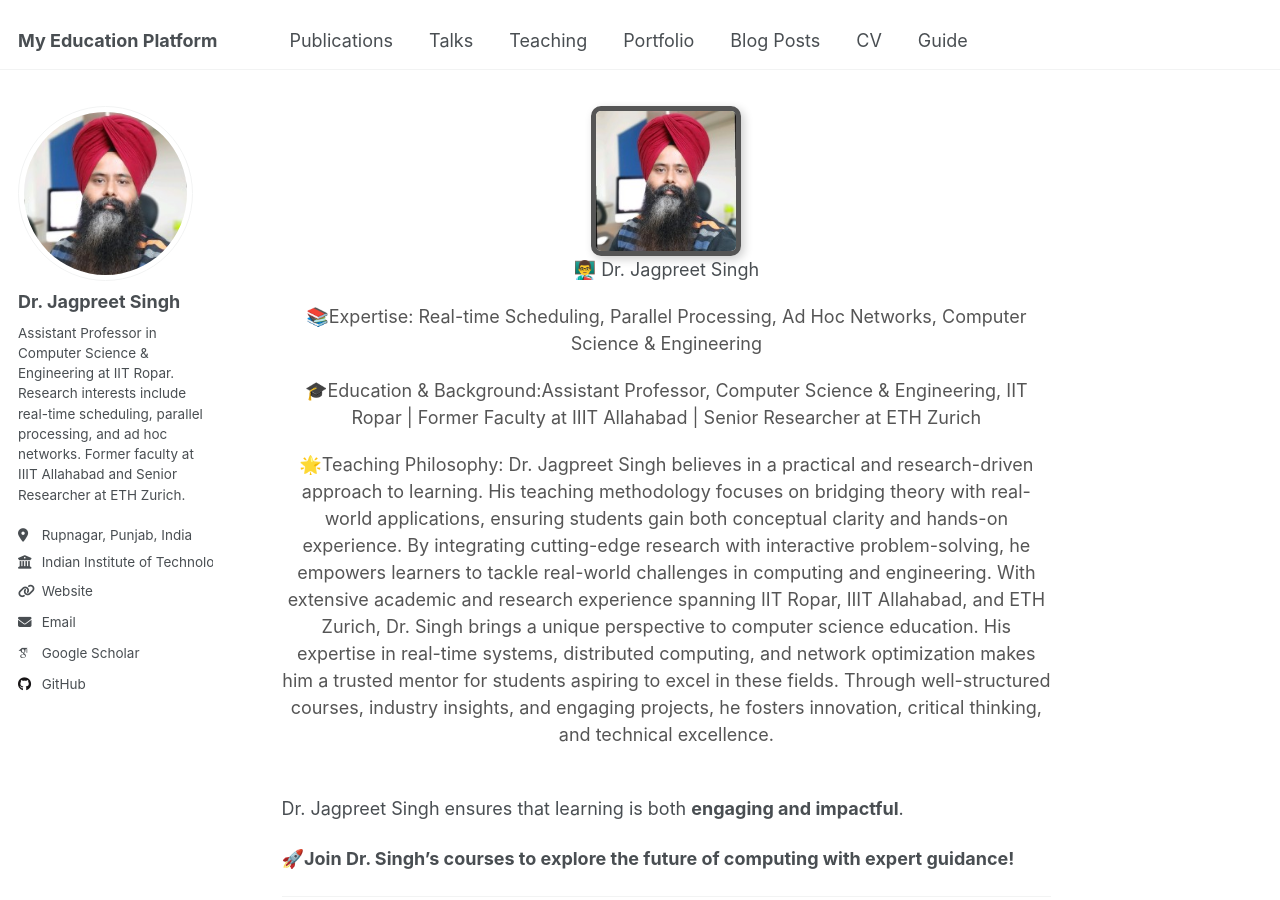
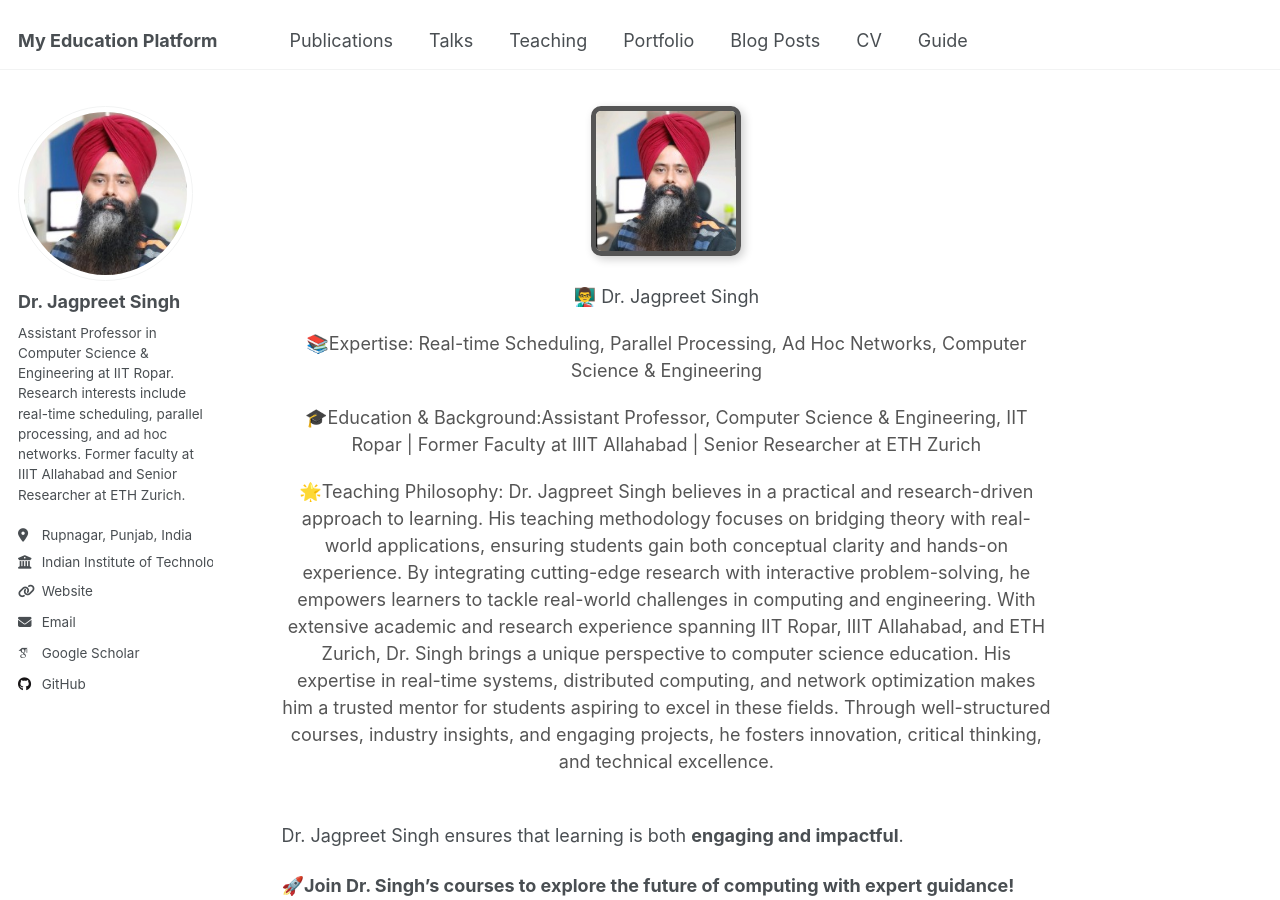
Before and after one commit to Sharma-eng-cli/Sharma-eng-cli.github.io, a Jekyll site: the page built from _pages/about.md, in a window 1280 px wide and 900 px high, scrolled down 581 px. Built offline with Jekyll 4.4.1, drawn with Linux system fonts in a browser that asks for light colours; some web fonts are replaced; comment, search, counter and statistics services are not loaded.

Commit message:
initial commit

```diff
--- a/_pages/about.md
+++ b/_pages/about.md
@@ -35,7 +35,7 @@ With a strong focus on **academic excellence, skill development, and real-world
          style="border-radius: 10px; /* Square corners with slight rounding */
                 border: 5px solid #555; /* Darker border for contrast */
                 width: 150px; height: 150px;
-                object-fit: cover; box-shadow: 3px 3px 10px rgba(0, 0, 0, 0.2);">
+                object-fit: cover; box-shadow: 3px 3px 10px rgba(0, 0, 0, 0.2);"><br>
 
 👨‍🏫 Dr. Jagpreet Singh
 
--- a/assets/js/api-connection.js
+++ b/assets/js/api-connection.js
@@ -4,7 +4,7 @@ import { getFirestore } from "https://www.gstatic.com/firebasejs/10.0.0/firebase
 // 🔥 Firebase Configuration (Replace with your Firebase config)
 // For Firebase JS SDK v7.20.0 and later, measurementId is optional
 const firebaseConfig = {
-    apiKey: "AIzaSyCOKsCTiWnErtTpovgrX0zsZUDp4SIRxjQ",
+    apiKey: "",
     authDomain: "my-education-platform-ffa4b.firebaseapp.com",
     projectId: "my-education-platform-ffa4b",
     storageBucket: "my-education-platform-ffa4b.firebasestorage.app",
@@ -49,4 +49,4 @@ const firebaseConfig = {
   document.addEventListener("DOMContentLoaded", fetchPublications);
 
 // Export Firestore instance
-  export { app, db };
+  export { app,db };
```
